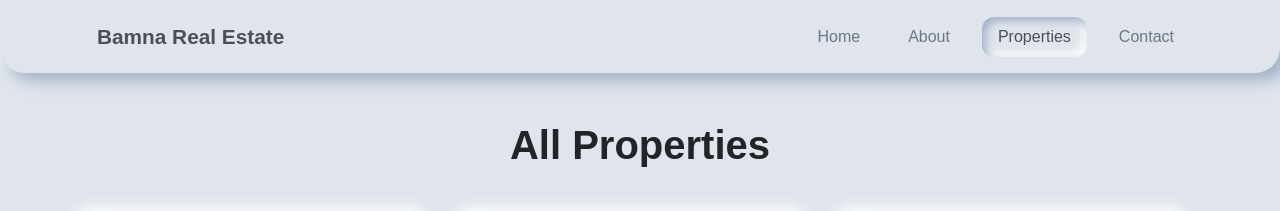
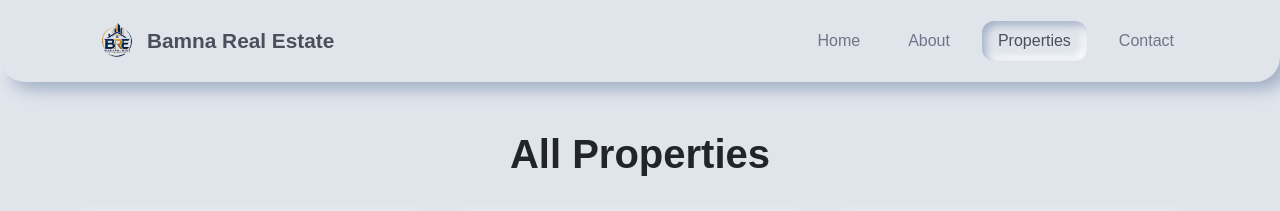
Before and after one commit to dustotuhin2021-coder/Real-State-Website, a plain HTML site: page page/properties.html in a window 1280 px wide. Shown: the top 211 px of the page. Drawn offline with nearby package versions, Linux system fonts and the light colour scheme.

Commit message:
add logo to navbar on all page

```diff
--- a/page/properties.html
+++ b/page/properties.html
@@ -10,7 +10,11 @@
 
 <nav class="navbar navbar-expand-lg">
   <div class="container">
-    <a class="navbar-brand" href="../index.html">Bamna Real Estate</a>
+    <a class="navbar-brand d-flex align-items-center" href="../index.html">
+  <img src="../assets/logo.png" alt="Bamna Logo"
+       style="width: 40px; height: 40px; margin-right: 10px;">
+  Bamna Real Estate
+</a>
     <button class="navbar-toggler" type="button" data-bs-toggle="collapse" data-bs-target="#navbarNav" aria-controls="navbarNav" aria-expanded="false" aria-label="Toggle navigation">
       <span class="navbar-toggler-icon"></span>
     </button>
```
Also changed, not shown: index.html (+5 -1 lines), page/about.html (+5 -1 lines), page/contact.html (+5 -1 lines), assets/Bamna-Real-Estate.jpeg (deleted).
